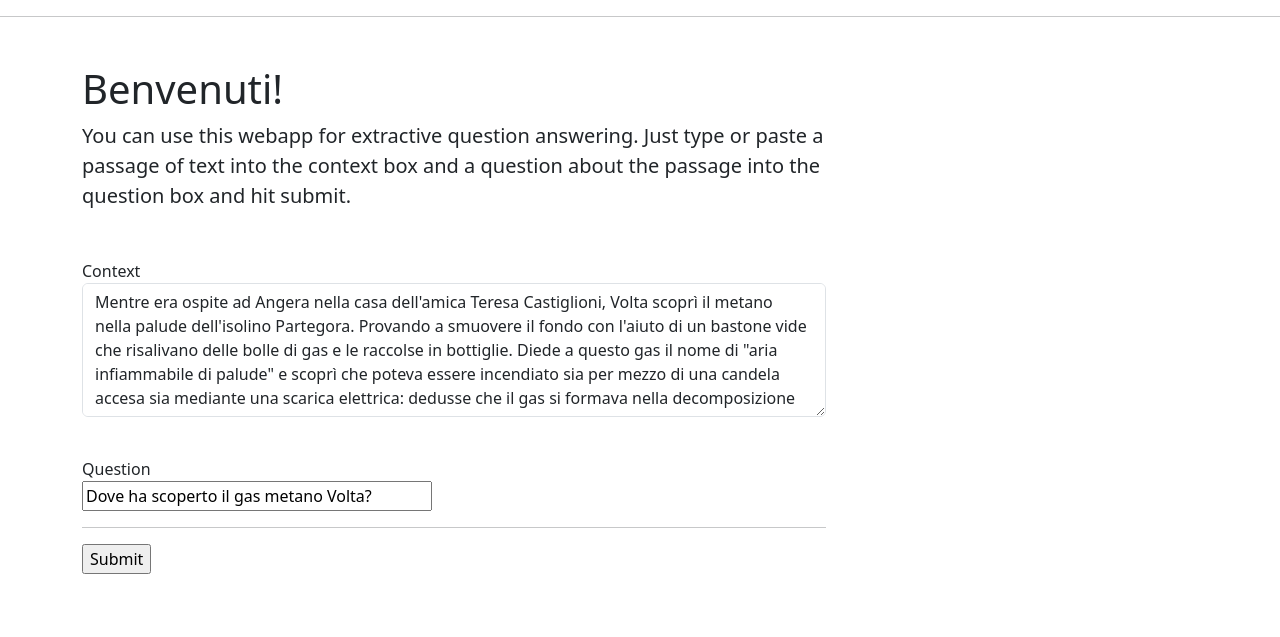
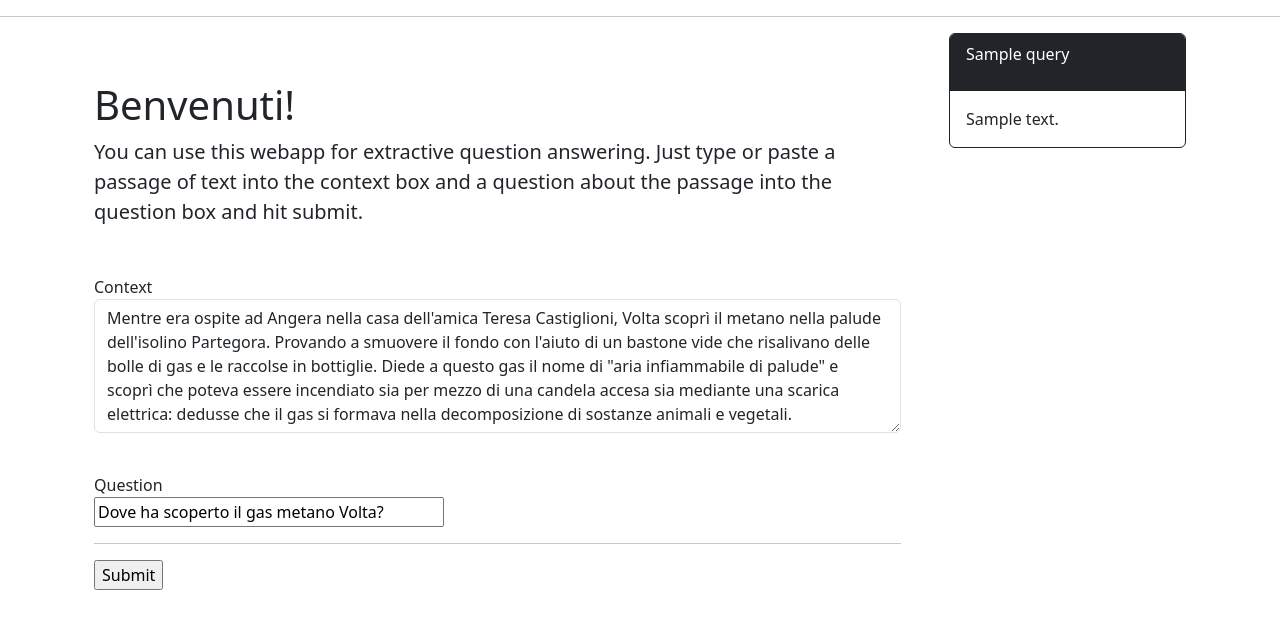
Before and after one commit to blueCormorant/ItalianQA, a Flask app: page / in a window 1280 px wide. Shown: the part 56-693 px from the top of the page. Run offline with Flask 2, Linux system fonts and the light colour scheme; a database or web service that is not in the repository returns one stand-in record (values such as "Sample title"); some libraries are stand-ins or nearby versions.

Commit message:
Move query history to sidebar

```diff
--- a/app/routes.py
+++ b/app/routes.py
@@ -27,11 +27,34 @@ class DBConn(object):
     command = "insert into queries (user_id, name, lang_code, created, question, context, answer) values (1, '', 'it', now(), %s, %s, %s)"
     self.cursor.execute(command, (question, context, answer))
 
+  def get_user_queries(self, user_id, limit=5):
+    command = "select question, answer from queries where user_id = %s order by created DESC limit %s"
+    self.cursor.execute(command, (user_id, limit,))
+    return QAList(self.cursor.fetchall())
+
+class QAItem(object):
+
+  def __init__(self, question, answer):
+    self.question = question
+    self.answer = answer
+
+class QAList(object):
+
+  def __init__(self, records=None):
+    if not records is None:
+      self.items = [QAItem(record[0], record[1]) for record in records]
+    else:
+      self.items = []
+
+  def __iter__(self):
+    return self.items.__iter__()
+
 db = DBConn()
 
 @app.route('/', methods=["GET", "POST"])
 @app.route('/index', methods=["GET", "POST"])
 def index():
+    records = db.get_user_queries(1)
     form = QAForm()
     if form.validate_on_submit():
         try: # Generate answer and store record
@@ -42,14 +65,21 @@ def index():
           db.store_query(form.context.data, form.question.data, answer)
         except Exception as e:
           return render_template('error.html', error=e)
-        return render_template("index.html", title="Home", form=form, answer=answer)
+        return render_template(
+          "index.html",
+          title="Home",
+          form=form,
+          answer=answer,
+          records=records
+        )
     else:
         return render_template(
           "index.html",
           title="Home",
           form=form,
           default_question=answerer.default_question,
-          default_context=answerer.default_context
+          default_context=answerer.default_context,
+          records=records
         )
 
 @app.route('/login', methods=["GET", "POST"])
--- a/app/templates/index.html
+++ b/app/templates/index.html
@@ -1,8 +1,12 @@
 {% extends "base.html" %}
 
 {% block content %}
+
+<div class="container">
+  <div class="row">
+    <div class="col-lg-9">
       <div class="container my-5">
-        <div class="col-lg-8 px-0">
+          <div class="col-lg px-0">
               <h1>Benvenuti!</h1>
               <p class="fs-5">
                   You can use this webapp for extractive question answering. Just type or paste a passage of text into the context box and a question about the passage into the question box and hit submit.
@@ -11,7 +15,7 @@
       </div>
 
       <div class="container my-5">
-        <div class="col-lg-8 px-0">
+          <div class="col-lg px-0">
               <form action="" method="post" novalidate>
                   {{ form.hidden_tag() }}
                   <p>
@@ -41,4 +45,20 @@
               </form>
           </div>
       </div>
+    </div>
+    <div class="col-lg-3">
+        <div class="container ml-0 sidebar" style="max-width:500px;">
+            {% for record in records %}
+              <div class="card border-dark mb-3">
+                <div class="card-header bg-dark text-white">
+                  <p> {{ record.question }} </p>
+                </div>
+                <div class="card-body text-dark">
+                  <p class="card-text"> {{ record.answer }} </p>
+                </div>
+              </div>
+            {% endfor %}
+        </div>
+    </div>
+</div>
 {% endblock %}
--- a/pyproject.toml
+++ b/pyproject.toml
@@ -12,6 +12,7 @@ Flask-WTF = "^1.1.1"
 sentence-transformers = "^2.2.2"
 torch = "^2.0.0"
 WTForms = "^3.0.1"
+psycopg2 = "^2.9.5"
 
 [tool.poetry.dev-dependencies]
 debugpy = "^1.6.2"
```
Also changed, not shown: app/templates/styles.css (added, +16 -0 lines), 1 other file. Lines whose indentation alone changed are shown as unchanged.
